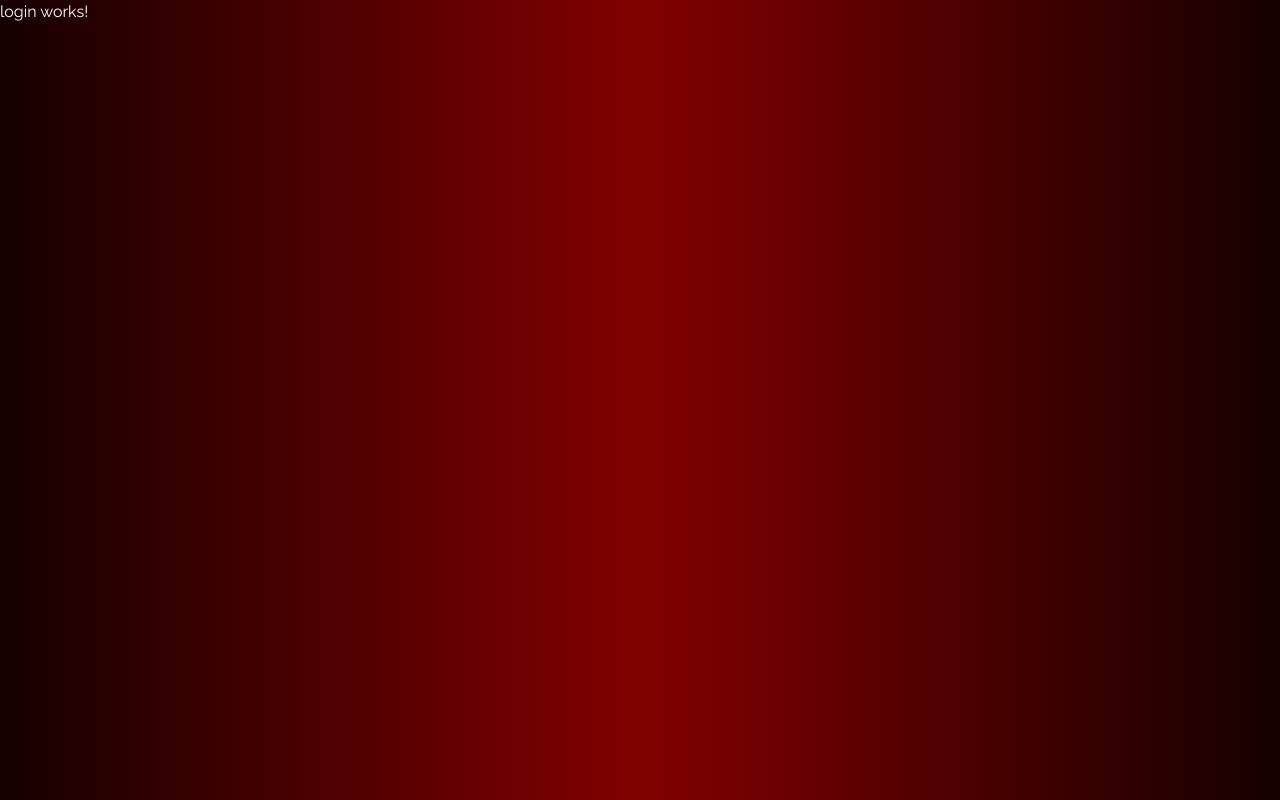
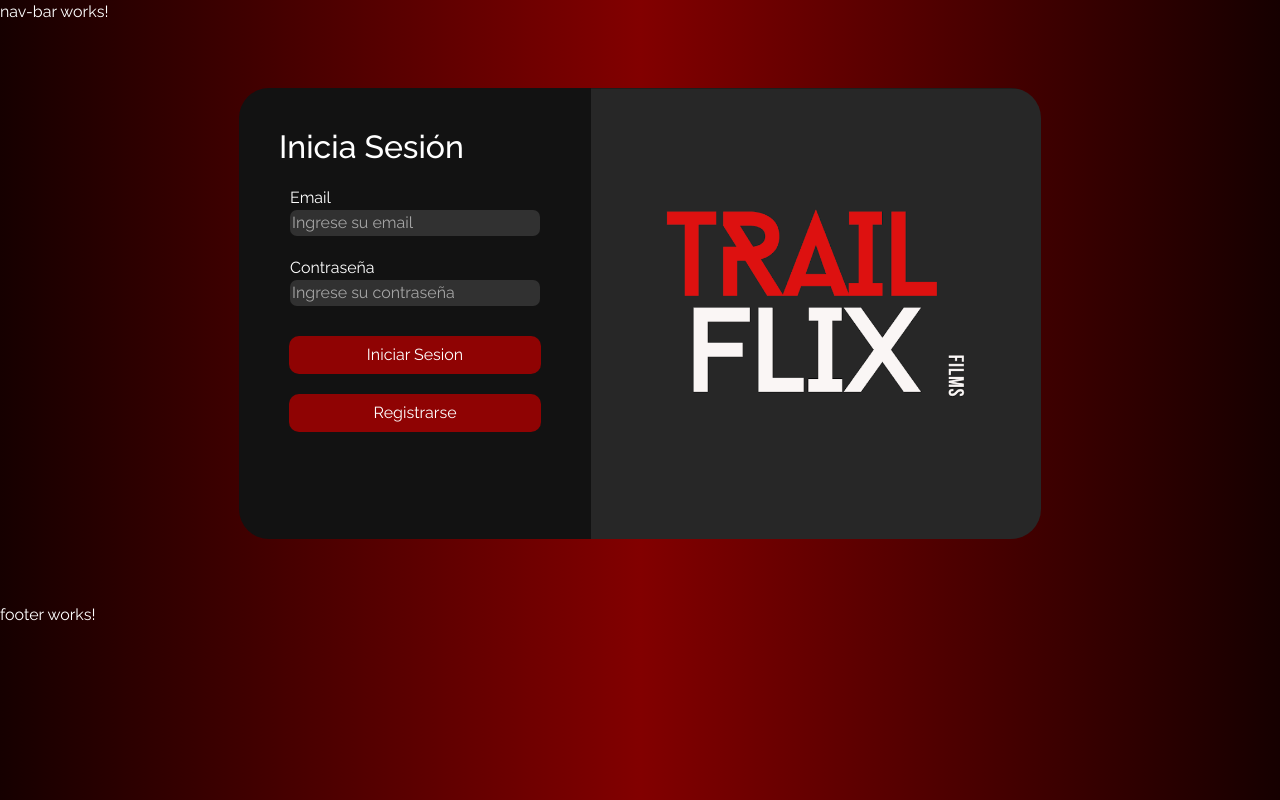
Before and after one commit to diegoinost02/TrailFlix, an Angular app: page /auth in a window 1280 px wide. Built offline with nearby package versions, Linux system fonts and the light colour scheme.

Commit message:
Primer template de Login

```diff
--- a/src/app/modules/auth/auth.module.ts
+++ b/src/app/modules/auth/auth.module.ts
@@ -4,6 +4,8 @@ import { CommonModule } from '@angular/common';
 import { AuthRoutingModule } from './auth-routing.module';
 import { LoginComponent } from './components/login/login.component';
 import { RegisterComponent } from './components/register/register.component';
+import { ReactiveFormsModule } from '@angular/forms';
+import { SharedModule } from 'src/app/shared/shared.module';
 
 
 @NgModule({
@@ -13,7 +15,9 @@ import { RegisterComponent } from './components/register/register.component';
   ],
   imports: [
     CommonModule,
-    AuthRoutingModule
+    AuthRoutingModule,
+    ReactiveFormsModule,
+    SharedModule
   ]
 })
 export class AuthModule { }
--- a/src/app/modules/auth/components/login/login.component.css
+++ b/src/app/modules/auth/components/login/login.component.css
@@ -0,0 +1,71 @@
+.login-container {
+    margin: 5%;
+    display: flex;
+    flex-direction: column;
+    align-items: center;
+}
+.main{
+    display: flex;
+}
+
+.form {
+    padding: 40px;
+    display: inline-block;
+    background-color: rgb(18, 18, 18);
+    border-top-left-radius: 30px;
+    border-bottom-left-radius: 30px;
+}
+.img-main{
+    max-width: 450px;
+    border-top-right-radius: 30px;
+    border-bottom-right-radius: 30px;
+}
+
+.field {
+    display: flex;
+    flex-direction: column;
+    /* margin-top: 20px;
+    margin-bottom: 20px; */
+    margin: 20px 11px;
+    width: 250px;
+}
+
+label,
+h2 {
+    color: white;
+}
+input{
+    border-radius: 7px;
+    background-color: rgb(49, 49, 49);
+    border: none;
+    outline: none;
+    color: white
+}
+
+.buttons {
+    display: flex;
+    flex-direction: column;
+}
+
+.buttons button {
+    margin-top: 10px;
+}
+.btn {
+    border-radius: 10px;
+    background-color: rgb(143, 3, 3);
+    color: white;
+    margin: 10px;
+}
+
+.btn:hover {
+    background-color: rgb(100, 1, 1);
+}
+.alerta{
+    margin-top: 5px;
+    color: white;
+    opacity: 60%;
+    font-size: 14px;
+}
+::placeholder{
+    color: rgb(165, 165, 165);
+}
--- a/src/app/modules/auth/components/login/login.component.html
+++ b/src/app/modules/auth/components/login/login.component.html
@@ -1 +1,41 @@
-<p>login works!</p>
+<app-nav-bar></app-nav-bar>
+
+<div class="login-container">
+
+    <div class="main">
+
+        <form class="form" [formGroup]="formUser">
+
+            <h2>Inicia Sesión</h2>
+
+            <div class="field">
+                <label for="email"> Email </label>
+                <input type="email" formControlName="email" placeholder="Ingrese su email">
+
+                <div class="alerta" [hidden]="getEmail.valid || getEmail.pristine">
+                    El email es obligatorio
+                </div>
+
+            </div>
+            <div class="field">
+                <label for=""> Contraseña </label>
+                <input type="password" formControlName="password" placeholder="Ingrese su contraseña">
+
+                <div class="alerta" [hidden]="getPassword.valid || getPassword.pristine">
+                    La contraseña es obligatioria
+                </div>
+            </div>
+
+            <div class="buttons">
+                <button class="btn"> Iniciar Sesion </button>
+                <button class="btn"> Registrarse </button>
+            </div>
+        </form>
+
+        <div>
+            <img class="img-main" src="../../../../../assets/images/TrailFlix.jpg" alt="">
+        </div>
+    </div>
+</div>
+
+<app-footer></app-footer>
--- a/src/app/modules/auth/components/login/login.component.ts
+++ b/src/app/modules/auth/components/login/login.component.ts
@@ -1,4 +1,5 @@
 import { Component } from '@angular/core';
+import { FormBuilder, FormControl, Validators } from '@angular/forms';
 import { Router } from '@angular/router';
 
 @Component({
@@ -8,6 +9,18 @@ import { Router } from '@angular/router';
 })
 export class LoginComponent {
 
-  constructor(private router: Router){}
+  constructor(private router: Router, private formBuilder: FormBuilder){}
+
+  formUser = this.formBuilder.group({
+    'email': ['', Validators.required], //,Validators.email],
+    'password': ['', Validators.required]
+  })
+
+  get getEmail() {
+    return this.formUser.get('email') as FormControl;
+  }
+  get getPassword() {
+    return this.formUser.get('password') as FormControl;
+  }
 
 }
--- a/src/app/modules/auth/components/register/register.component.html
+++ b/src/app/modules/auth/components/register/register.component.html
@@ -1 +1,5 @@
-<p>register works!</p>
+<app-nav-bar></app-nav-bar>
+
+
+
+<app-footer></app-footer>
--- a/src/index.html
+++ b/src/index.html
@@ -5,7 +5,7 @@
   <title>TrailFlix</title>
   <base href="/">
   <meta name="viewport" content="width=device-width, initial-scale=1">
-  <link rel="icon" type="image/x-icon" href="favicon.ico">
+  <link rel="icon" type="image/x-icon" href="./assets/images/TrailFlix.png">
   <link rel="preconnect" href="https://fonts.googleapis.com">
 <link rel="preconnect" href="https://fonts.gstatic.com" crossorigin>
 <link href="https://fonts.googleapis.com/css2?family=Noto+Sans+Kawi&family=Raleway:wght@200;300;400;500;600;700;800&display=swap" rel="stylesheet">
--- a/src/styles.css
+++ b/src/styles.css
@@ -1,8 +1,8 @@
 /* You can add global styles to this file, and also import other style files */
 body{
     background: rgb(22,0,0);
-background: linear-gradient(90deg, rgba(22,0,0,1) 0%, rgba(130,0,0,1) 50%, rgba(22,0,0,1) 100%);
-    font-family: 'Noto Sans Kawi', sans-serif;
+    background: linear-gradient(90deg, rgba(22,0,0,1) 0%, rgba(130,0,0,1) 50%, rgba(22,0,0,1) 100%);
+   font-family: 'Noto Sans Kawi', sans-serif;
     font-family: 'Raleway', sans-serif;
 }
 h1, h2, h3, h4, h5, h6, p, span {
```
Also changed, not shown: src/assets/images/TrailFlix.jpg (added), src/assets/images/TrailFlix.png (added).
